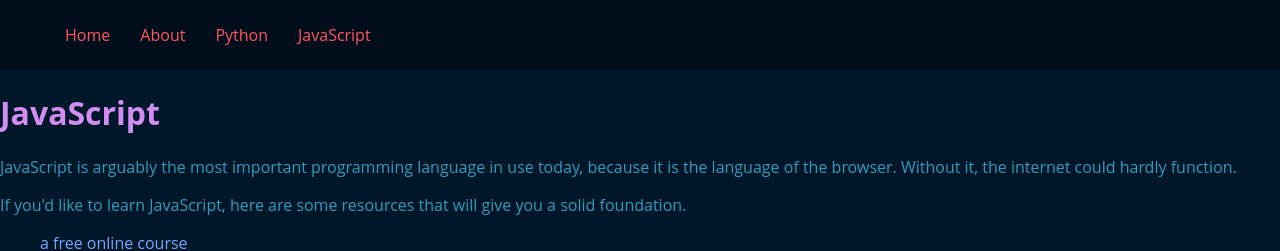
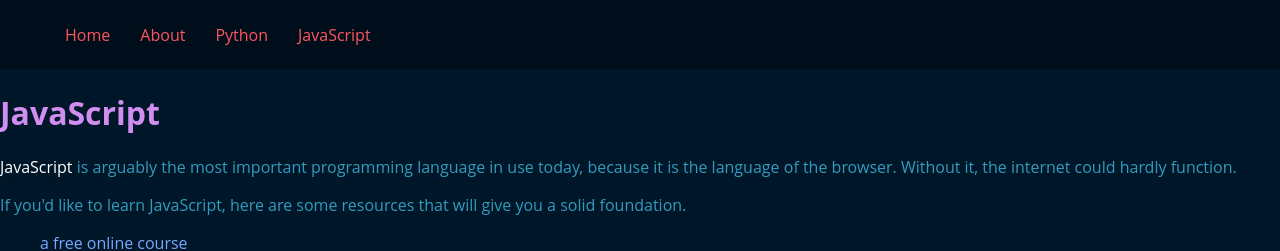
Before and after one commit to C-STYR/homesite, a Next.js app: page /javascript in a window 1280 px wide. Shown: the top 251 px of the page. Built offline with nearby package versions, Linux system fonts and the light colour scheme.

Commit message:
color styling

```diff
--- a/pages/index.tsx
+++ b/pages/index.tsx
@@ -1,7 +1,4 @@
-import Head from 'next/head'
 import Meta from '../components/Meta'
-import Layout from '../components/Layout'
-import Link from 'next/link'
 
 const Home = () => (
 
--- a/pages/javascript.tsx
+++ b/pages/javascript.tsx
@@ -3,6 +3,7 @@ import styles from '../styles/javascript.module.css'
 
 const EasterEgg2 = ({message1, message2}) => {
 
+  //dynamically generate list items?
 
   //easter egg 1
   console.log("CONGRATULATIONS, you found Easter Egg 1.")
@@ -17,7 +18,7 @@ const EasterEgg2 = ({message1, message2}) => {
     <Meta title="JavaScript"/>
     <h1>JavaScript</h1>
     <p>
-      JavaScript is arguably the most important programming language in use today,
+      <span style={{color: "#fff"}}>JavaScript</span> is arguably the most important programming language in use today,
       because it is the language of the browser.  Without it, the internet could hardly function.
     </p>
     <p>
--- a/styles/javascript.module.css
+++ b/styles/javascript.module.css
@@ -1,3 +1,7 @@
+.list {
+  /* width: 70%; */
+}
+
 .list ul li {
   list-style: none;
   color: #77A7FF;
```
Also changed, not shown: styles/colors.css (added, +15 -0 lines).
